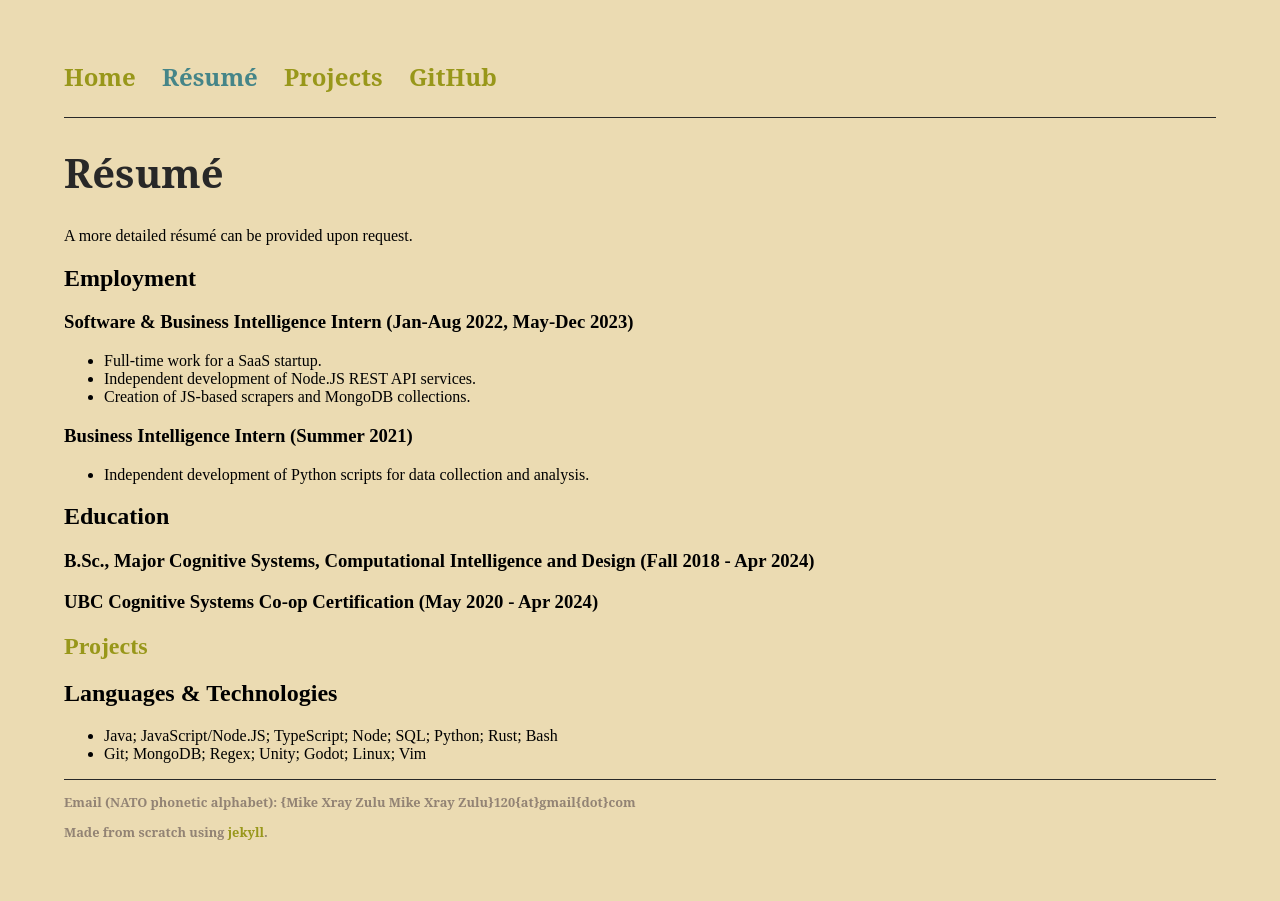
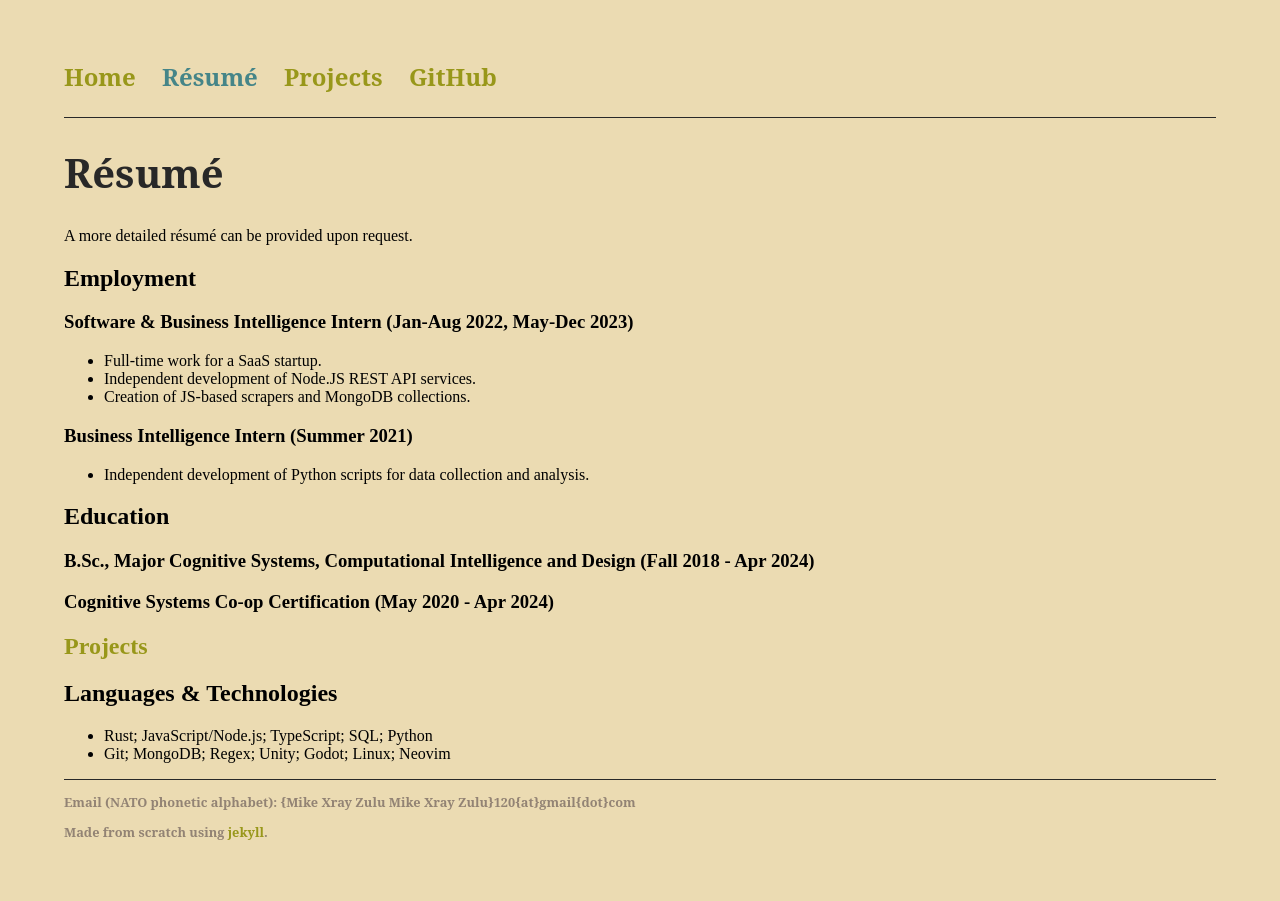
Before and after one commit to maxgmr/maxgmr.github.io, a Jekyll site: the page built from resume.md, in a window 1280 px wide. Built offline with Jekyll 4.4.1, drawn with Linux system fonts in a browser that asks for light colours.

Commit message:
update Résumé

```diff
--- a/resume.md
+++ b/resume.md
@@ -22,11 +22,11 @@ A more detailed résumé can be provided upon request.
 
 ### B.Sc., Major Cognitive Systems, Computational Intelligence and Design (Fall 2018 - Apr 2024)
 
-### UBC Cognitive Systems Co-op Certification (May 2020 - Apr 2024)
+### Cognitive Systems Co-op Certification (May 2020 - Apr 2024)
 
 ## [Projects](/projects.html)
 
 ## Languages & Technologies
 
-- Java; JavaScript/Node.JS; TypeScript; Node; SQL; Python; Rust; Bash
-- Git; MongoDB; Regex; Unity; Godot; Linux; Vim
+- Rust; JavaScript/Node.js; TypeScript; SQL; Python
+- Git; MongoDB; Regex; Unity; Godot; Linux; Neovim
```
